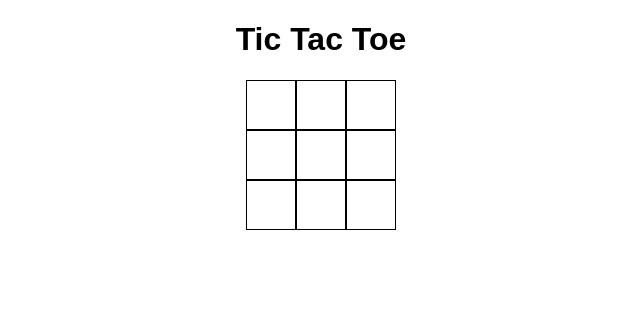
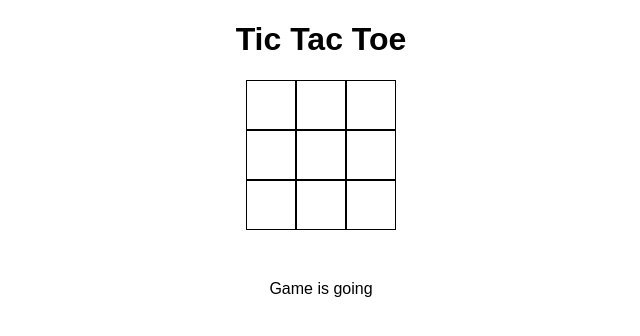
Before and after one commit to histef/ts-sandbox, a React (Create React App) app in the folder tictactoe/: page / in a window 1280 px wide. Shown: the top 336 px of the page, without its empty margins (319-959 px from the left). Built offline with nearby package versions, Linux system fonts and the light colour scheme; the HTML template or start-up script is replaced by a standard one.

Commit message:
revert back to tutorial method for different learning

```diff
--- a/tictactoe/src/App.tsx
+++ b/tictactoe/src/App.tsx
@@ -1,5 +1,9 @@
 import * as React from 'react';
 import './App.css';
+
+
+type ONGOING_GAME = -1;
+const ONGOING_GAME = -1;
 
 // enum to represent each player or no player.
 // values assigned are essentially the index #: None = 0, One = 1, Two = 2
@@ -9,7 +13,8 @@ const enum Player { None, One, Two }
 interface IState {
   board: Player[];
   nextPlayerTurn: Player;
-  gameIsGoing: boolean | undefined;
+  gameIsWon: Player | ONGOING_GAME;
+  winner: Player | undefined;
 }
 
 // first type is for props(since we don't receive any, this is an empty object), second is for state
@@ -26,8 +31,9 @@ class App extends React.Component<{}, IState> {
       Player.None,
       Player.None,
     ],
-    gameIsGoing: undefined,
-    nextPlayerTurn: Player.One
+    gameIsWon: ONGOING_GAME,
+    nextPlayerTurn: Player.One,
+    winner: undefined
   }
 
   // event: React.MouseEvent<HTMLDivElement>
@@ -46,10 +52,16 @@ class App extends React.Component<{}, IState> {
 
     this.setState({
       board: newBoard,
-      gameIsGoing: true,
       nextPlayerTurn: 3 - nextPlayerTurn
     })
   }
+
+  // public checkIfWinner = ( board: Player[], nextPlayerTurn: Player ) => {
+  //   // after each click check to see if there's a match win pattern 0-2, 3-5, 6-8, 0-3-6, 1-4-7, 2-5-8, 0-4-8, 2-4-6
+  //   if(this.state.gameIsGoing){
+  //     return <div>{nextPlayerTurn} wins</div>
+  //   }
+  // }
 
   // in order to prevent createOnClickHandler from executing right away, need to create anon fn (arrow function = lambdas) so that when it's clicked, then fn executes.
   // BUT arrow fn(lambda) 'forbidden in jsx attributes'...so need to move it to createOnClickHandler function by returning an anon function
@@ -59,6 +71,7 @@ class App extends React.Component<{}, IState> {
     // data-player gives every cell a player attribute
     return <div className="cell"
       key={Math.random()}
+      data-index={index}
       data-player={board[index]}
       onClick={this.createOnClickHandler(index)}
     />
@@ -75,7 +88,7 @@ class App extends React.Component<{}, IState> {
   }
 
   public renderStatus = () => {
-      return <div>Game is going</div>
+      return <div style={{marginTop: '50px'}}>Game is going</div>
   }
 
   public render() {
@@ -83,7 +96,7 @@ class App extends React.Component<{}, IState> {
       <div className="App">
         <h1>Tic Tac Toe</h1>
         {this.renderBoard()}
-        {this.state.gameIsGoing ? this.renderStatus() : ''}
+        {this.renderStatus()}
       </div>
     );
   }
```
